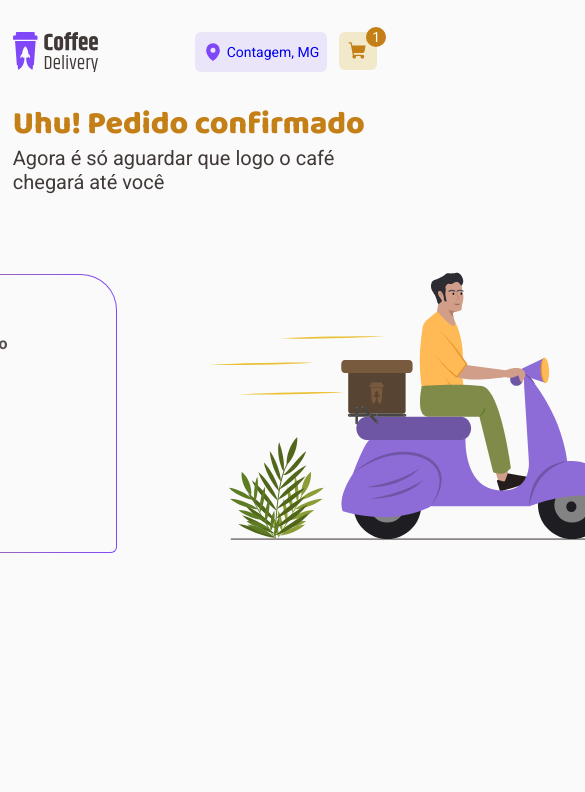
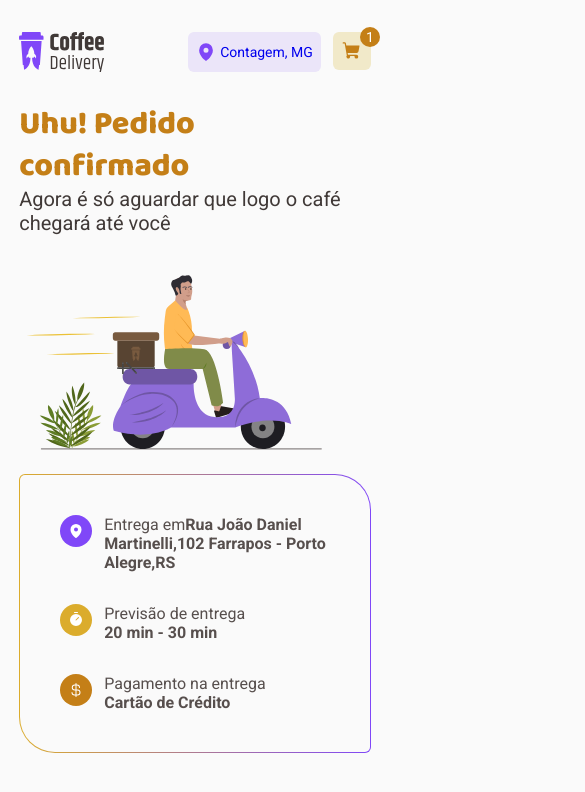
Before and after one commit to manoguii/coffee-delivery, a React (Vite) app: page /success in a window 390 px wide. Shown: the top 792 px of the page, 585 px wide, since content can reach past the window. Built offline with nearby package versions, Linux system fonts and the light colour scheme.

Commit message:
Create responsive component Success :fire::fire::fire:

```diff
--- a/src/layouts/DefaultLayout/styles.ts
+++ b/src/layouts/DefaultLayout/styles.ts
@@ -10,10 +10,10 @@ export const DefaultLayoutContainer = styled.div`
   }
 
   @media (max-width: 660px) {
-    padding: 0 1.5rem;
+    padding: 0 1.7rem;
   }
 
   @media (max-width: 460px) {
-    padding: 0 0.8rem;
+    padding: 0 1.2rem;
   }
 `
--- a/src/pages/Success/styles.ts
+++ b/src/pages/Success/styles.ts
@@ -5,6 +5,29 @@ export const ContainerMain = styled.main`
     display: flex;
     align-self: flex-end;
     width: auto;
+
+    @media (max-width: 1055px) {
+      width: 25rem;
+    }
+
+    @media (max-width: 960px) {
+      width: 20rem;
+    }
+
+    @media (max-width: 880px) {
+      width: 30rem;
+      align-self: baseline;
+      order: -1;
+      margin-top: 2rem;
+    }
+
+    @media (max-width: 620px) {
+      width: 25rem;
+    }
+
+    @media (max-width: 440px) {
+      width: 20rem;
+    }
   }
 
   h1 {
@@ -24,9 +47,14 @@ export const ContainerMain = styled.main`
     display: flex;
     justify-content: center;
     align-items: center;
-    gap: 5rem;
+
+    @media (max-width: 880px) {
+      flex-direction: column;
+      align-items: center;
+    }
+
     ul {
-      min-width: 26rem;
+      width: auto;
       display: flex;
       flex-direction: column;
       gap: 2rem;
@@ -39,6 +67,10 @@ export const ContainerMain = styled.main`
       background: linear-gradient(#fafafa, #fafafa) padding-box,
         linear-gradient(90deg, #dbac2c, #8047f8) border-box;
       border-color: transparent;
+
+      @media (max-width: 880px) {
+        margin-top: 1rem;
+      }
 
       li:nth-child(2) {
         span {
```
